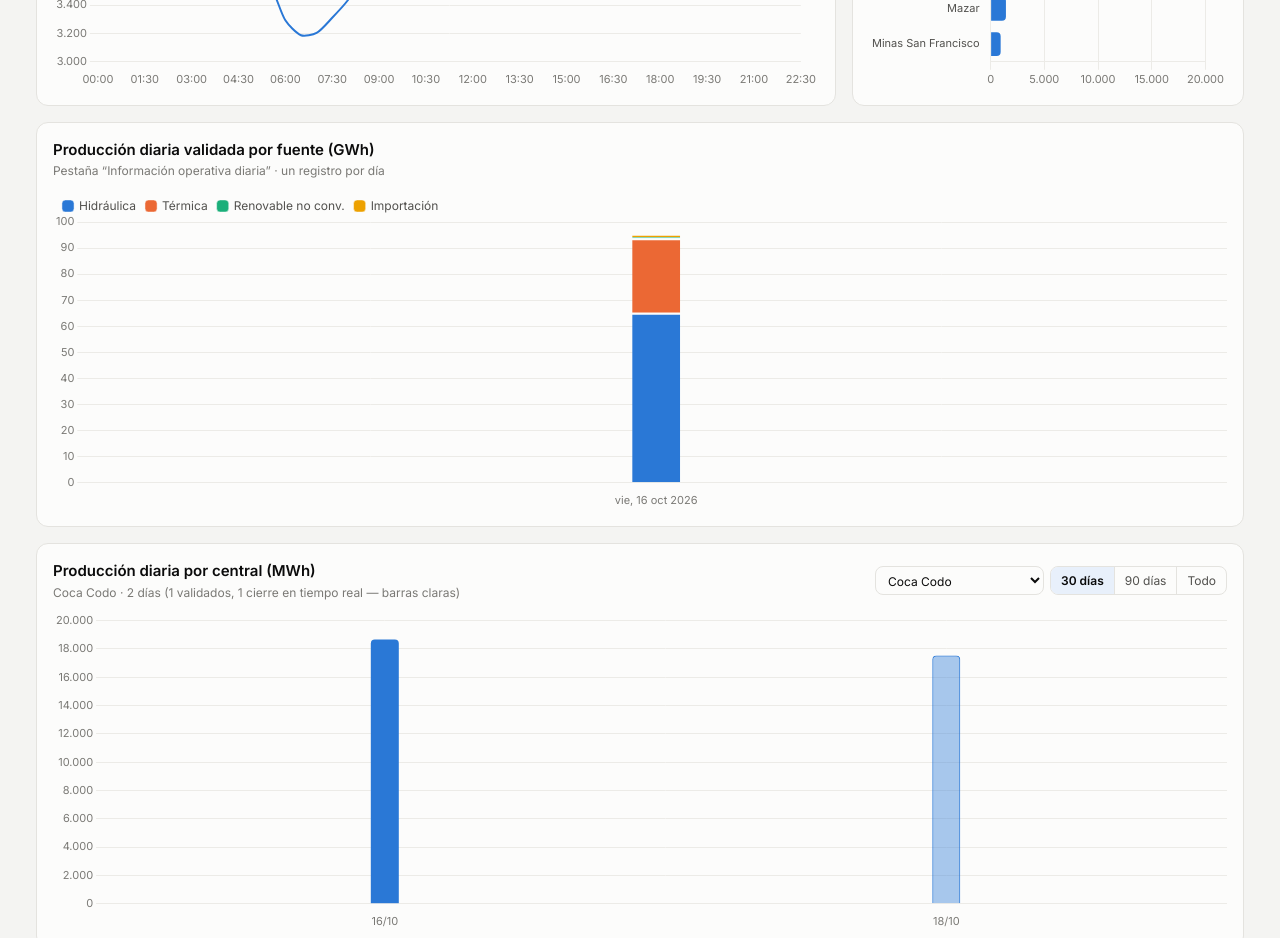
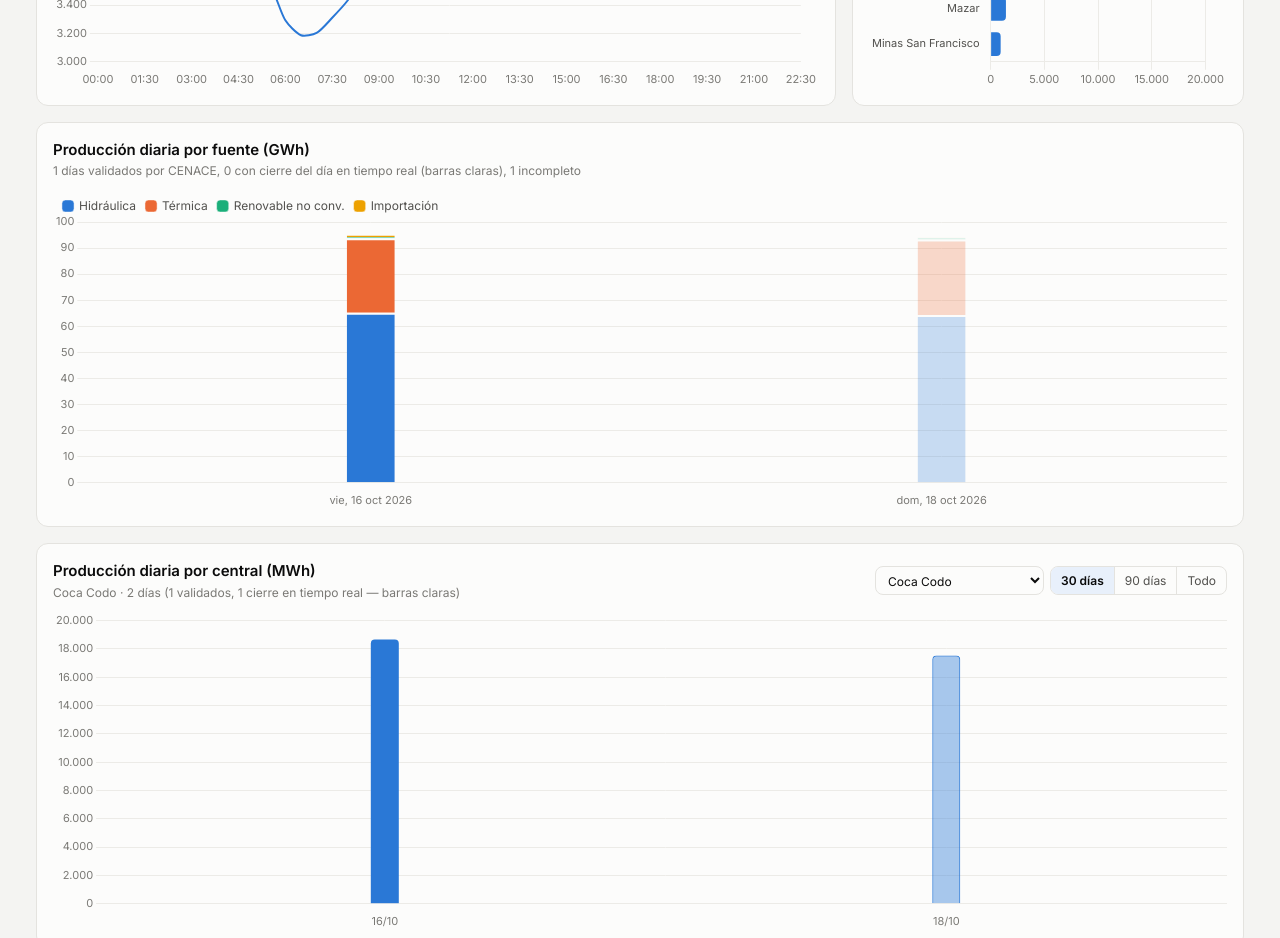
Before and after one commit to pabesjimenez/cenace-monitor, a plain HTML site: page index.html in a window 1280 px wide. Shown: the part 1120-2058 px from the top of the page. Drawn offline with nearby package versions, Linux system fonts and the light colour scheme.

Commit message:
Dashboard: daily chart uses daily_best with source shading and real-time vs validated gap

```diff
--- a/index.html
+++ b/index.html
@@ -125,7 +125,7 @@ footer{color:var(--text-muted);font-size:12px;margin-top:24px}
     </div>
 
     <div class="card span-12">
-      <div class="card-head"><div><h2>Producción diaria validada por fuente (GWh)</h2><p class="card-sub">Pestaña “Información operativa diaria” · un registro por día</p></div></div>
+      <div class="card-head"><div><h2>Producción diaria por fuente (GWh)</h2><p class="card-sub" id="daily-sub">Validado por CENACE cuando está publicado; si no, cierre del día en tiempo real (barras claras)</p></div></div>
       <div class="chart"><canvas id="c-daily"></canvas></div>
     </div>
 
@@ -165,7 +165,7 @@ footer{color:var(--text-muted);font-size:12px;margin-top:24px}
 </div>
 
 <script>
-const FILES = ["curve_realtime","curve_daily","snapshots","demand_by_company","plants_daily_best","plants_daily_wide","plants_realtime","plants_daily","plants_period","daily_summary","period_summary"];
+const FILES = ["curve_realtime","curve_daily","snapshots","demand_by_company","plants_daily_best","plants_daily_wide","plants_realtime","plants_daily","plants_period","daily_best","daily_compare","daily_summary","period_summary"];
 const SOURCES = [ // fixed order = fixed color slots
   {key:"hidraulica", label:"Hidráulica",  color:"--series-1"},
   {key:"termica",    label:"Térmica",     color:"--series-2"},
@@ -321,13 +321,20 @@ function renderPlants(){
   hbar("c-plants", items, "MWh", "--series-1");
 }
 function renderDaily(){
-  const rows=[...D.daily_summary].sort((a,b)=>a.date.localeCompare(b.date)); if(!rows.length) return empty("c-daily");
+  const src=(D.daily_best&&D.daily_best.length)? D.daily_best : D.daily_summary.map(r=>({...r, source:"validado"}));
+  const rows=[...src].sort((a,b)=>a.date.localeCompare(b.date)); if(!rows.length) return empty("c-daily");
+  const alpha=r=>r.source==="validado"?"":(r.source==="tiempo_real"?"80":"40");
+  const srcLabel=r=>r.source==="validado"?"validado por CENACE":(r.source==="tiempo_real"?"cierre del día en tiempo real":"tiempo real, día incompleto");
   const keys=[["hidraulica","Hidráulica","--series-1"],["termica","Térmica","--series-2"],["no_convencional","Renovable no conv.","--series-3"],["importacion","Importación","--series-4"]];
   const o=baseOpts(); o.scales.x.stacked=true; o.scales.y.stacked=true;
   o.scales.y.ticks.callback=v=>nf0.format(v);
-  o.plugins.tooltip.callbacks={label:c=>` ${c.dataset.label}: ${nf1.format(c.parsed.y)} GWh`, footer:items=>`Total: ${nf1.format(items.reduce((s,i)=>s+i.parsed.y,0))} GWh`};
+  o.plugins.tooltip.callbacks={title:it=>fmtDate(rows[it[0].dataIndex].date), label:c=>` ${c.dataset.label}: ${nf1.format(c.parsed.y)} GWh`, footer:items=>`Total: ${nf1.format(items.reduce((s,i)=>s+i.parsed.y,0))} GWh · ${srcLabel(rows[items[0].dataIndex])}`};
   const toGWh=(r,k)=>{const v=num(r[k]); return v==null?null:(r.unit==="GWh"? v : v/1000);};
-  draw("c-daily",{type:"bar", data:{labels:rows.map(r=>fmtDate(r.date)), datasets:keys.map(([k,l,c])=>({label:l, data:rows.map(r=>toGWh(r,k)), backgroundColor:css(c), borderColor:css("--surface-1"), borderWidth:{top:2}, borderSkipped:false, maxBarThickness:48}))}, options:o});
+  draw("c-daily",{type:"bar", data:{labels:rows.map(r=>rows.length>10? r.date.slice(8,10)+"/"+r.date.slice(5,7) : fmtDate(r.date)), datasets:keys.map(([k,l,c])=>({label:l, data:rows.map(r=>toGWh(r,k)), backgroundColor:rows.map(r=>css(c)+alpha(r)), borderColor:css("--surface-1"), borderWidth:{top:2}, borderSkipped:false, maxBarThickness:48}))}, options:o});
+  const nV=rows.filter(r=>r.source==="validado").length, nR=rows.filter(r=>r.source==="tiempo_real").length, nP=rows.length-nV-nR;
+  const cmp=(D.daily_compare||[]).filter(r=>r.variable==="produccion_total" && r.realtime_last_block==="23:30" && num(r.diferencia_pct)!=null);
+  const gap=cmp.length? ` · Cierre en tiempo real vs validado: diferencia media ${nf1.format(cmp.reduce((s,r)=>s+Math.abs(num(r.diferencia_pct)),0)/cmp.length)} % (${cmp.length} ${cmp.length===1?"día":"días"})` : "";
+  document.getElementById("daily-sub").textContent=`${nV} días validados por CENACE, ${nR} con cierre del día en tiempo real (barras claras)${nP?`, ${nP} incompleto`:""}${gap}`;
 }
 
 function renderPlantDaily(){
```
